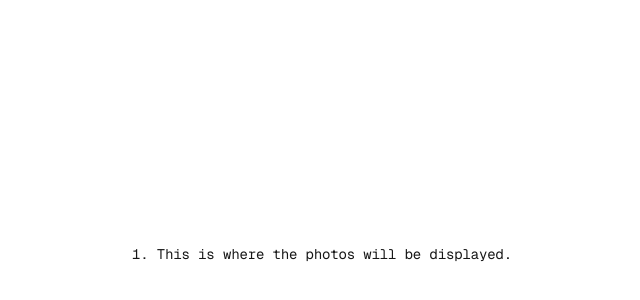
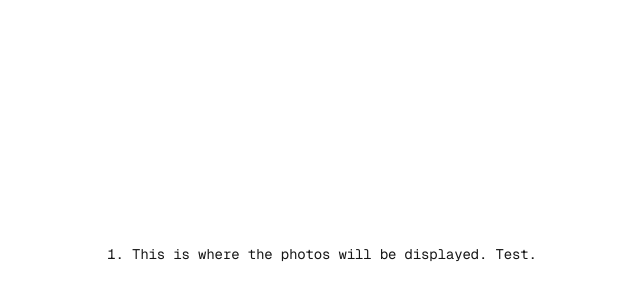
Before and after one commit to megancoden/mackenzie-and-kevin-wedding, a Next.js app: page /photos in a window 1280 px wide. Shown: the part 142-442 px from the top of the page, without its empty margins (318-958 px from the left). Built offline with nearby package versions, Linux system fonts and the light colour scheme.

Commit message:
add test

```diff
--- a/src/app/photos/page.tsx
+++ b/src/app/photos/page.tsx
@@ -4,7 +4,7 @@ export default function PhotosPage() {
       <main className="flex flex-col gap-[32px] row-start-2 items-center sm:items-start">
         <ol className="font-mono list-inside list-decimal text-sm/6 text-center sm:text-left">
           <li className="mb-2 tracking-[-.01em]">
-            This is where the photos will be displayed.
+            This is where the photos will be displayed. Test.
           </li>
         </ol>
       </main>
```
